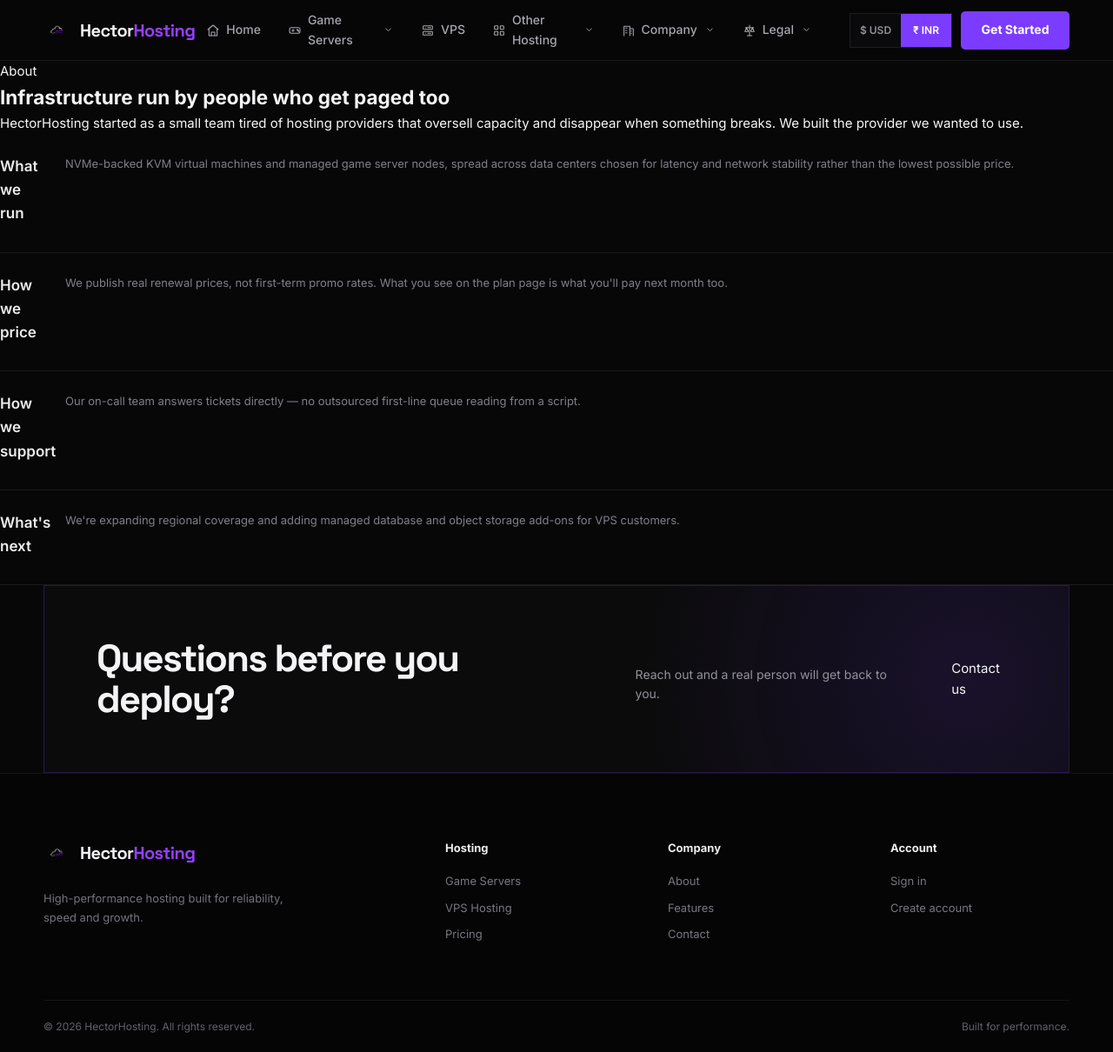
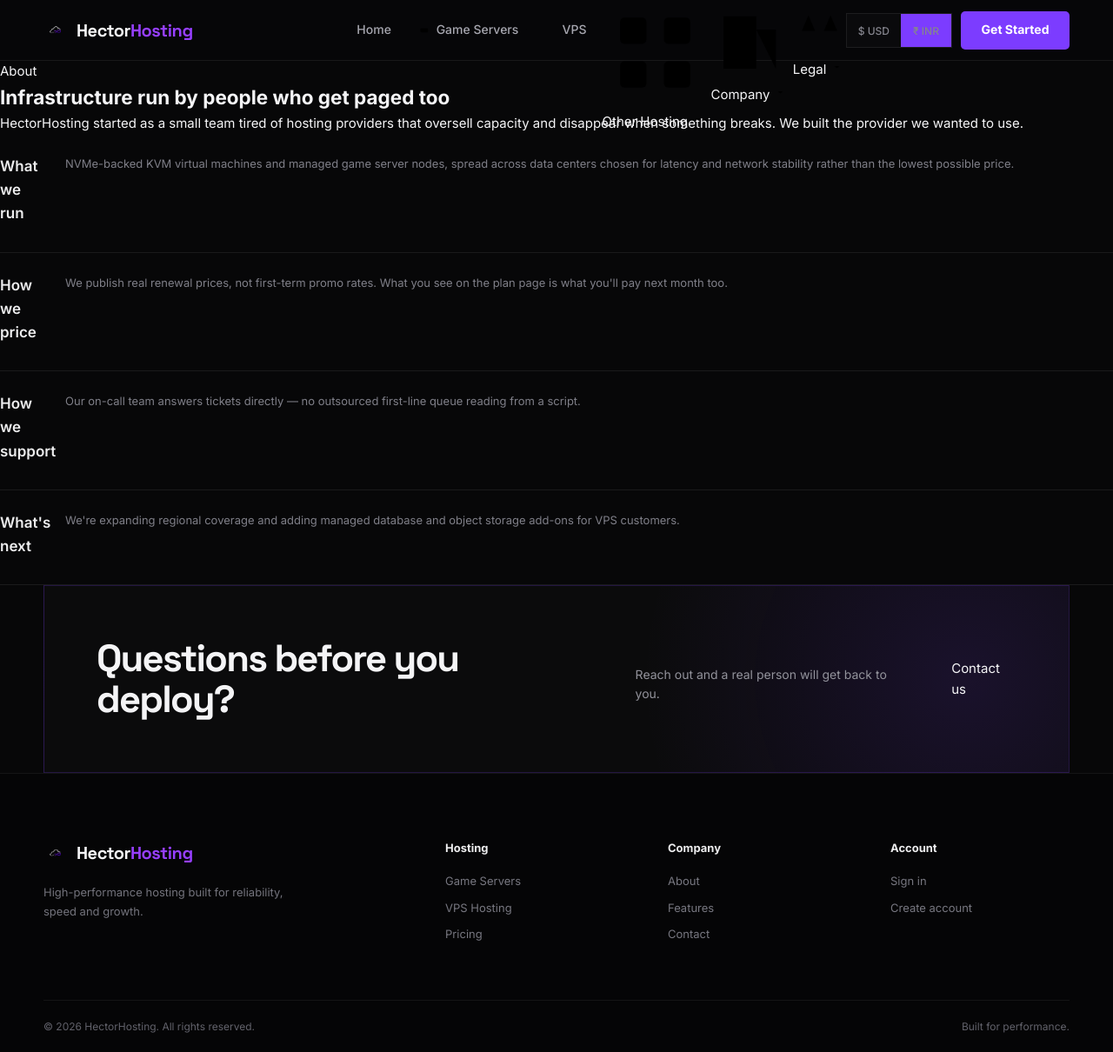
Before and after one commit to Wixzroot/hectorsite3, a Flask app: page /about in a window 1280 px wide. Shown: the whole page at 87% size. Run offline with Flask 3, Linux system fonts and the light colour scheme; parts of the project's set-up code (start-up, migrations or seed data) failed here and were passed over.

Commit message:
Update style.css

```diff
--- a/static/css/style.css
+++ b/static/css/style.css
@@ -125,72 +125,455 @@ img {
 
 
 /* =========================================================
-   NAVIGATION
-   ========================================================= */
+   HEADER / NAVIGATION
+   ========================================================= */
+
+.site-header {
+  position: sticky;
+  top: 0;
+  z-index: 1000;
+
+  width: 100%;
+  height: 70px;
+
+  background: rgba(7, 7, 9, 0.96);
+  border-bottom: 1px solid rgba(255, 255, 255, 0.07);
+
+  backdrop-filter: blur(14px);
+  -webkit-backdrop-filter: blur(14px);
+}
+
+.header-row {
+  height: 70px;
+
+  display: flex;
+  align-items: center;
+  justify-content: space-between;
+
+  gap: 30px;
+}
+
+
+/* ---------- BRAND ---------- */
+
+.brand {
+  display: flex;
+  align-items: center;
+
+  gap: 10px;
+
+  flex-shrink: 0;
+
+  text-decoration: none;
+}
+
+.brand-logo {
+  width: 28px;
+  height: 28px;
+
+  object-fit: contain;
+}
+
+.brand-name {
+  font-family: "Space Grotesk", sans-serif;
+
+  font-size: 20px;
+  font-weight: 700;
+
+  letter-spacing: -0.5px;
+
+  color: #f5f5f7;
+
+  white-space: nowrap;
+}
+
+.brand-accent {
+  color: #8b3dff;
+}
+
+
+/* ---------- NAV ---------- */
 
 .site-nav {
   display: flex;
   align-items: center;
-  gap: 5px;
+
+  height: 100%;
+
+  gap: 4px;
+
   margin-left: auto;
-  margin-right: 30px;
-  height: 100%;
-}
-
-.nav-link {
+}
+
+.site-nav > a {
   position: relative;
 
-  height: 100%;
-  padding: 0 13px;
-
-  display: inline-flex;
-  align-items: center;
-  justify-content: center;
-  gap: 7px;
-
-  color: #a6a6ae;
-
-  font-family: var(--font-main);
+  height: 70px;
+
+  display: flex;
+  align-items: center;
+
+  gap: 8px;
+
+  padding: 0 14px;
+
+  color: #a7a7b0;
+
+  font-family: "Inter", sans-serif;
   font-size: 14px;
   font-weight: 500;
+
+  text-decoration: none;
+
+  white-space: nowrap;
 
   transition:
     color 0.2s ease,
     background 0.2s ease;
 }
 
-.nav-link svg {
-  width: 16px;
-  height: 16px;
-
-  fill: none;
-  stroke: currentColor;
-  stroke-width: 1.6;
-  stroke-linecap: round;
-  stroke-linejoin: round;
+.site-nav > a:hover {
+  color: #ffffff;
+}
+
+.site-nav > a.is-active {
+  color: #ffffff;
+}
+
+
+/* ---------- NAV ICONS ---------- */
+
+.nav-icon {
+  width: 17px;
+  height: 17px;
+
+  display: inline-flex;
+  align-items: center;
+  justify-content: center;
 
   flex-shrink: 0;
-}
-
-.nav-link:hover {
+
+  color: #9b9ba4;
+
+  font-size: 15px;
+
+  line-height: 1;
+}
+
+.site-nav > a:hover .nav-icon,
+.site-nav > a.is-active .nav-icon {
+  color: #a855f7;
+}
+
+
+/* ---------- CHEVRON ---------- */
+
+.nav-chevron {
+  margin-left: 2px;
+
+  color: #777781;
+
+  font-size: 13px;
+
+  transform: translateY(-1px);
+
+  transition: transform 0.2s ease;
+}
+
+.site-nav > a:hover .nav-chevron {
+  color: #aaaab4;
+}
+
+
+/* ---------- ACTIVE LINE ---------- */
+
+.site-nav > a.is-active::after {
+  content: "";
+
+  position: absolute;
+
+  left: 12px;
+  right: 12px;
+  bottom: 0;
+
+  height: 2px;
+
+  background: #8b3dff;
+
+  border-radius: 2px 2px 0 0;
+}
+
+
+/* ---------- AUTH AREA ---------- */
+
+.nav-auth {
+  display: flex;
+  align-items: center;
+
+  gap: 10px;
+
+  margin-left: 12px;
+}
+
+
+/* ---------- CURRENCY ---------- */
+
+.currency-switcher {
+  height: 40px;
+
+  display: flex;
+  align-items: center;
+
+  border: 1px solid rgba(255, 255, 255, 0.09);
+
+  background: #0b0b0e;
+
+  overflow: hidden;
+}
+
+.currency-switcher > span {
+  height: 40px;
+
+  display: flex;
+  align-items: center;
+  justify-content: center;
+
+  padding: 0 13px;
+
+  color: #85858e;
+
+  font-size: 12px;
+  font-weight: 500;
+
+  white-space: nowrap;
+}
+
+.currency-switcher .currency-active {
+  background: #6d2cff;
+
   color: #ffffff;
-}
-
-.nav-link.active {
+
+  font-weight: 700;
+}
+
+
+/* ---------- BUTTON ---------- */
+
+.nav-button {
+  min-width: 125px;
+  height: 44px;
+
+  display: inline-flex;
+  align-items: center;
+  justify-content: center;
+
+  padding: 0 20px;
+
+  border-radius: 5px;
+
+  color: #ffffff !important;
+
+  background: #8035ff;
+
+  font-family: "Inter", sans-serif;
+
+  font-size: 14px;
+  font-weight: 600;
+
+  text-decoration: none;
+
+  white-space: nowrap;
+
+  transition:
+    background 0.2s ease,
+    transform 0.2s ease,
+    box-shadow 0.2s ease;
+}
+
+.nav-button:hover {
+  background: #934dff;
+
   color: #ffffff;
-}
-
-.nav-link.active::after {
-  content: "";
-
-  position: absolute;
-  left: 13px;
-  right: 13px;
-  bottom: 0;
-
+
+  transform: translateY(-1px);
+
+  box-shadow: 0 8px 25px rgba(128, 53, 255, 0.25);
+}
+
+.nav-button-primary {
+  background: linear-gradient(
+    135deg,
+    #7130ff,
+    #913cff
+  );
+}
+
+
+/* ---------- MOBILE MENU ---------- */
+
+.nav-toggle {
+  display: none;
+}
+
+.nav-burger {
+  display: none;
+
+  width: 40px;
+  height: 40px;
+
+  align-items: center;
+  justify-content: center;
+
+  flex-direction: column;
+
+  gap: 5px;
+
+  cursor: pointer;
+}
+
+.nav-burger span {
+  display: block;
+
+  width: 21px;
   height: 2px;
 
-  background: var(--purple-light);
+  background: #ffffff;
+
+  border-radius: 2px;
+}
+
+
+/* =========================================================
+   RESPONSIVE NAVIGATION
+   ========================================================= */
+
+@media (max-width: 1100px) {
+
+  .header-row {
+    gap: 15px;
+  }
+
+  .site-nav > a {
+    padding: 0 9px;
+    font-size: 13px;
+  }
+
+  .nav-auth {
+    margin-left: 5px;
+  }
+
+  .currency-switcher > span {
+    padding: 0 9px;
+  }
+
+  .nav-button {
+    min-width: 105px;
+    padding: 0 14px;
+  }
+}
+
+
+@media (max-width: 900px) {
+
+  .site-header {
+    height: 64px;
+  }
+
+  .header-row {
+    height: 64px;
+  }
+
+  .nav-burger {
+    display: flex;
+    margin-left: auto;
+  }
+
+  .site-nav {
+    display: none;
+
+    position: absolute;
+
+    top: 64px;
+    left: 0;
+    right: 0;
+
+    height: auto;
+
+    padding: 15px;
+
+    flex-direction: column;
+    align-items: stretch;
+
+    gap: 3px;
+
+    background: #09090c;
+
+    border-bottom: 1px solid rgba(255, 255, 255, 0.08);
+  }
+
+  .nav-toggle:checked ~ .site-nav {
+    display: flex;
+  }
+
+  .site-nav > a {
+    height: 48px;
+
+    padding: 0 15px;
+
+    border-radius: 6px;
+  }
+
+  .site-nav > a:hover {
+    background: rgba(255, 255, 255, 0.04);
+  }
+
+  .site-nav > a.is-active {
+    background: rgba(139, 61, 255, 0.08);
+  }
+
+  .site-nav > a.is-active::after {
+    display: none;
+  }
+
+  .nav-auth {
+    margin: 10px 0 0;
+
+    padding-top: 12px;
+
+    border-top: 1px solid rgba(255, 255, 255, 0.08);
+
+    flex-wrap: wrap;
+  }
+}
+
+
+@media (max-width: 500px) {
+
+  .brand-name {
+    font-size: 18px;
+  }
+
+  .brand-logo {
+    width: 25px;
+    height: 25px;
+  }
+
+  .nav-auth {
+    flex-direction: column;
+    align-items: stretch;
+  }
+
+  .currency-switcher {
+    width: 100%;
+  }
+
+  .currency-switcher > span {
+    flex: 1;
+  }
+
+  .nav-button {
+    width: 100%;
+  }
 }
 
 
```
